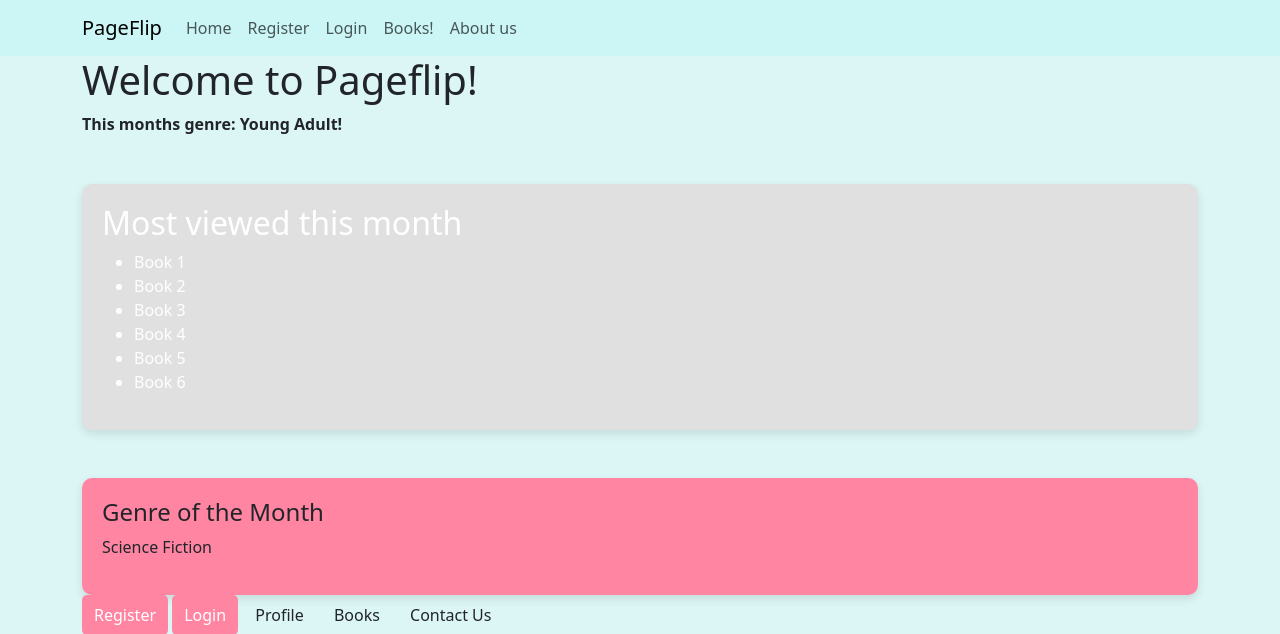
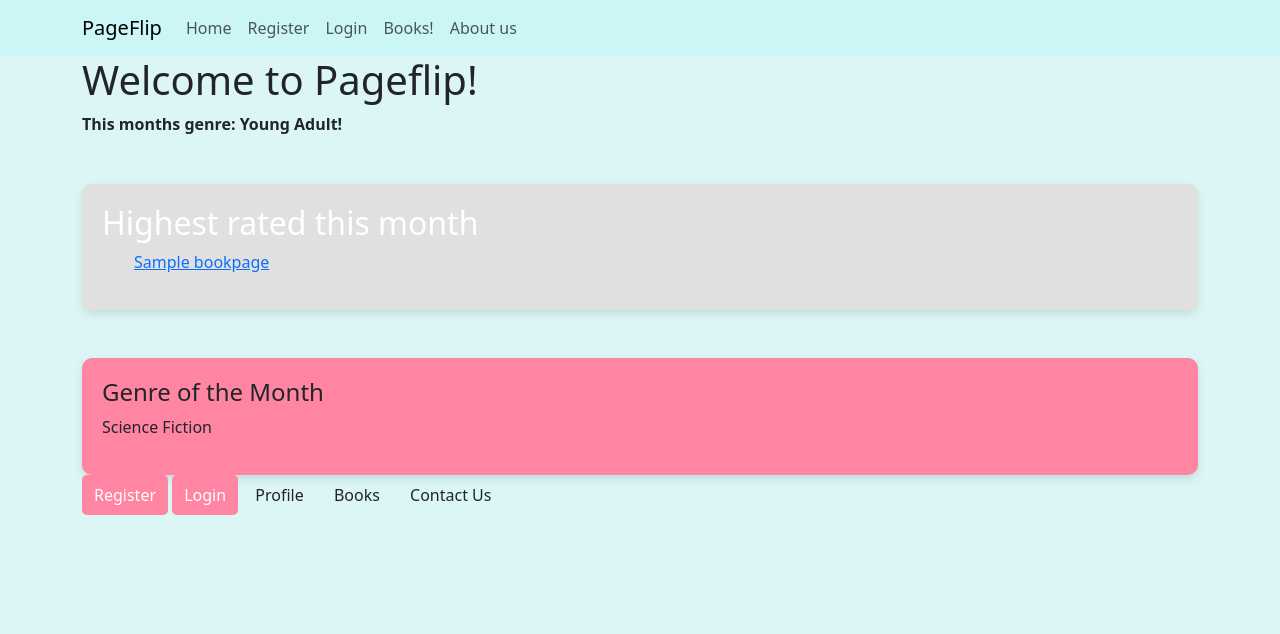
Before and after one commit to AntonyDys/pageflip_project, a Django app: page / in a window 1280 px wide. Shown: the top 634 px of the page. Run offline with Django 3.2, Linux system fonts and the light colour scheme; tables that the repository leaves empty hold one stand-in row (values such as "Sample post").

Commit message:
Top rated works

```diff
--- a/pageflip/templates/pageflip/index.html
+++ b/pageflip/templates/pageflip/index.html
@@ -12,14 +12,13 @@
     </div>
 
     <div class="container mt-5 pink-background">
-        <h2>Most viewed this month</h2>
+        <h2>Highest rated this month</h2>
         <ul>
-            <li>Book 1</li>
-            <li>Book 2</li>
-            <li>Book 3</li>
-            <li>Book 4</li>
-            <li>Book 5</li>
-            <li>Book 6</li>
+            {% for book in books %}
+            <li class="list-group-item">
+                <a href="{%url 'pageflip:book_detail' book.id %}">{{ book.title }}</a>
+            </li>
+            {% endfor %}
         </ul>
     </div>
 
--- a/pageflip/views.py
+++ b/pageflip/views.py
@@ -14,8 +14,11 @@ from pageflip.models import UserProfile, BookPage, SubGenreCategory, BookRating
 
 def index(request):
 
+    book_list = BookPage.objects.order_by('-ratings')[:5]
+
     context_dict = {}
     context_dict['boldmessage'] = 'This months genre: Young Adult!'
+    context_dict['books'] = book_list
 
     response = render(request, 'pageflip/index.html', context=context_dict)
 
```
